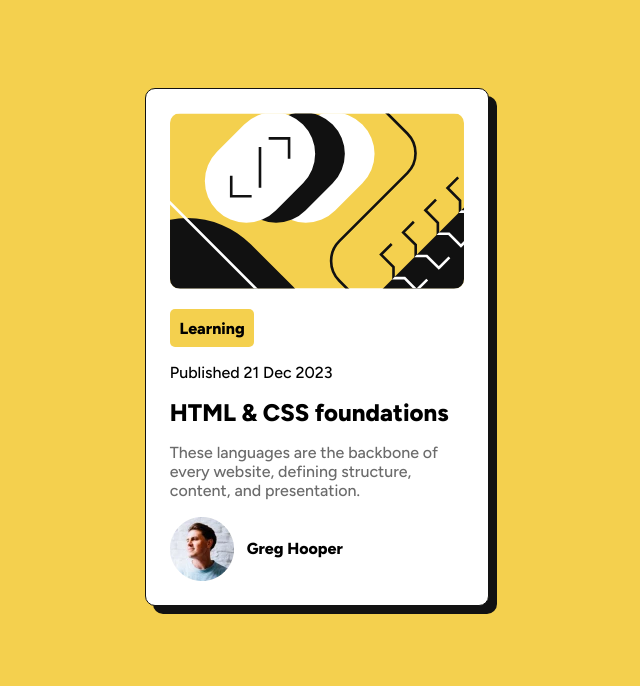
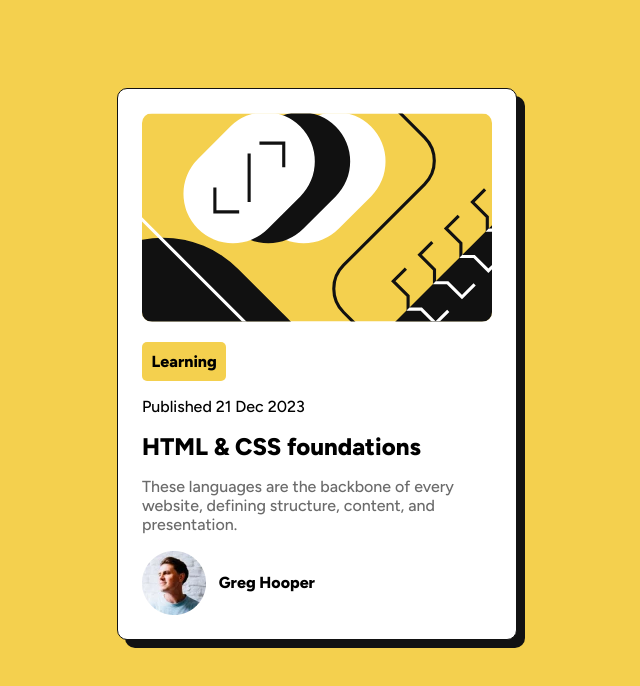
Before and after one commit to jesuspargavela/blogpreviewcard, a plain HTML site: page index.html in a window 1280 px wide. Shown: the whole page, without its empty margins (323-963 px from the left). Drawn offline with Linux system fonts and the light colour scheme.

Commit message:
replace wifth and masx wifth values from container

```diff
--- a/styles.css
+++ b/styles.css
@@ -21,8 +21,8 @@ body {
   margin: 5.5rem auto;
   background-color: var(--white);
   border: 1px solid var(--gray950);
-  max-width: 26.9%;
-  width: 100%;
+  width: 90%; /* Use most of viewport width on small screens */
+  max-width: 400px; /* Limit max width for readability on large screens */
   box-shadow: 8px 8px 0px 0px var(--gray950);
 }
 
```
